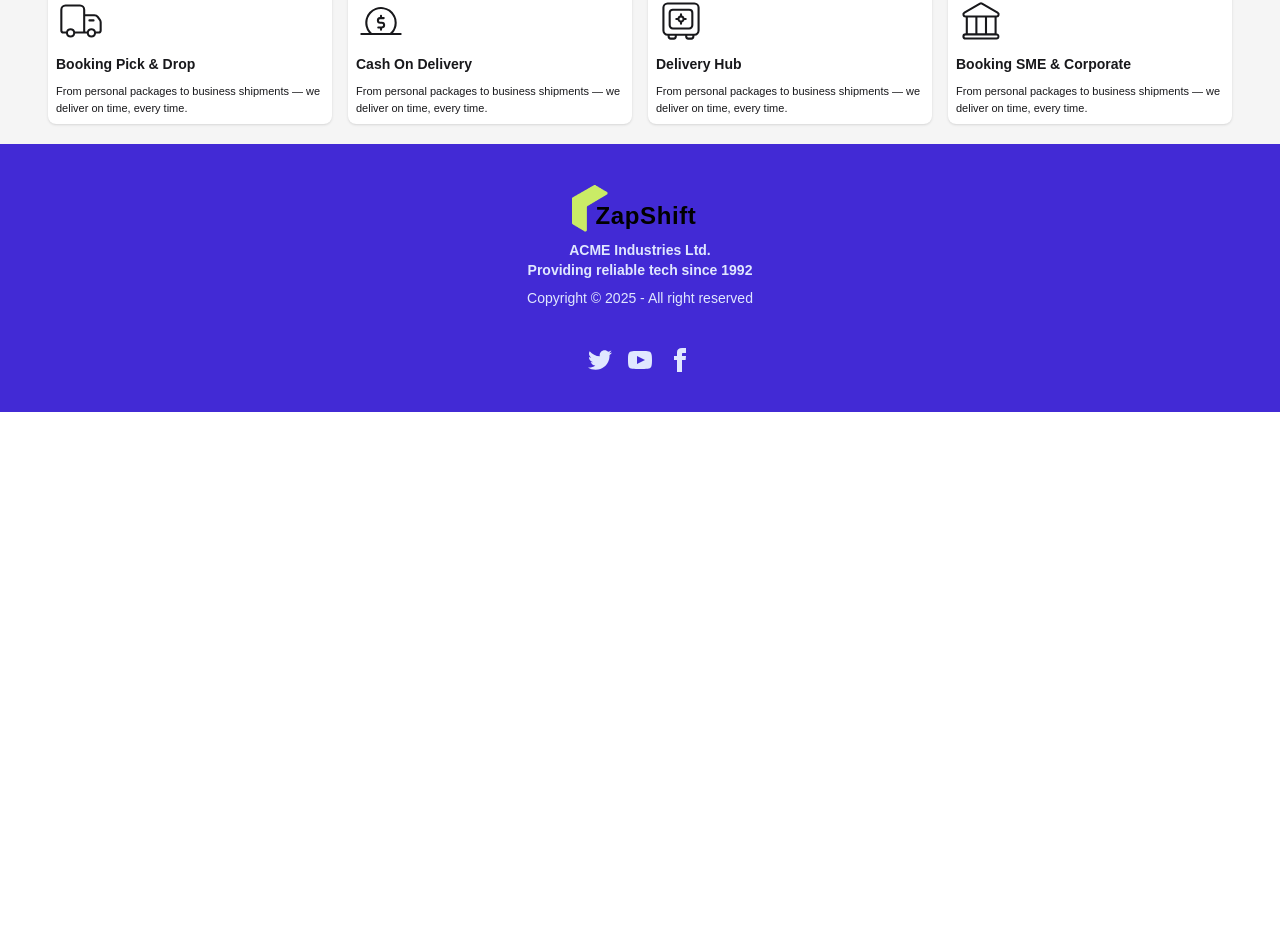
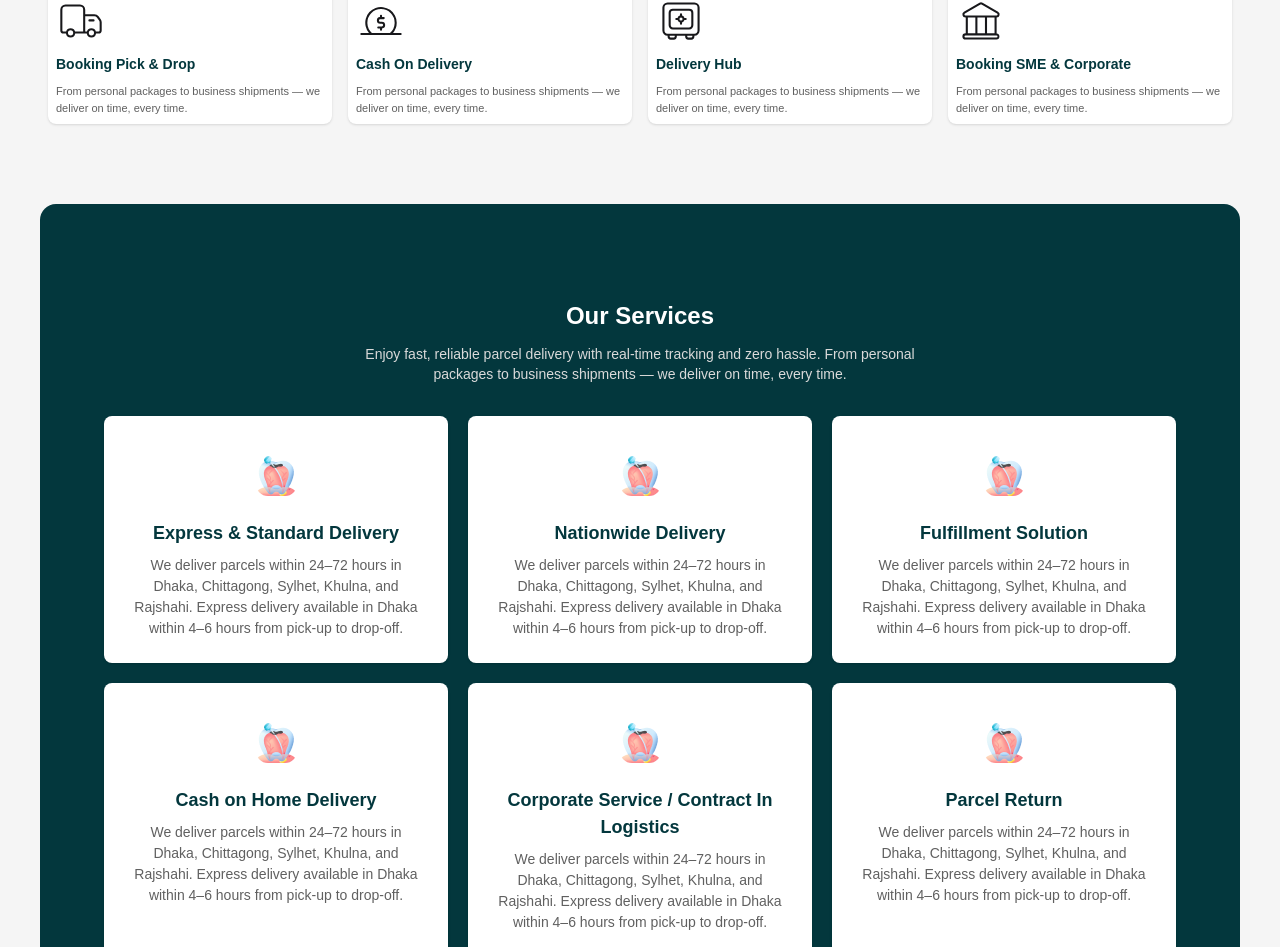
Before and after one commit to Riadul-Islam-551/Zap-Shift-Client, a React (Vite) app: page / in a window 1280 px wide. Shown: the part 148-1095 px from the top of the page. Before the commit the page ends 800 px from the top, so only its background shows below. Built offline with nearby package versions, Linux system fonts and the light colour scheme.

Commit message:
complet the service section

```diff
--- a/src/index.css
+++ b/src/index.css
@@ -7,6 +7,10 @@
 @plugin "daisyui/theme" {
   name: "light";
   default: true;
+  --color-primary: #CAEB66;
+  --color-secondary: #03373D;
+  --color-accent: #606060;
+  --color-accent-content: #DADADA;
 }
 
 /* google fonts  */
@@ -20,6 +24,6 @@ body {
 }
 
 
-.color{
+.color {
   color: #f5f5f5;
 }
--- a/src/pages/home/home/Home.jsx
+++ b/src/pages/home/home/Home.jsx
@@ -1,12 +1,14 @@
-import React from 'react'
-import WorkingPolicy from './components/workingPolicy/WorkingPolicy'
+import React from "react";
+import WorkingPolicy from "./components/workingPolicy/WorkingPolicy";
+import Service from "./components/service/Service";
 
 const Home = () => {
   return (
     <div>
       <WorkingPolicy></WorkingPolicy>
+      <Service></Service>
     </div>
-  )
-}
+  );
+};
 
-export default Home
+export default Home;
--- /dev/null
+++ b/src/pages/home/home/components/service/Service.jsx
@@ -0,0 +1,117 @@
+import React from "react";
+import service from "../../../../../assets/service.png";
+
+const Service = () => {
+  return (
+    <div className="bg-secondary py-24 rounded-2xl my-20">
+      <h1 className="text-2xl font-bold text-center text-white">
+        Our Services
+      </h1>
+      <p className="text-accent-content text-sm mb-8 mx-auto text-center my-3 max-w-[600px]">
+        Enjoy fast, reliable parcel delivery with real-time tracking and zero
+        hassle. From personal packages to business shipments — we deliver on
+        time, every time.
+      </p>
+      <div className="grid grid-cols-1 md:grid-cols-2 lg:grid-cols-3 gap-5 my-4 mx-16">
+        {/* service - 1  */}
+        <div className="card bg-base-100  shadow-sm">
+          <figure className="px-10 pt-10">
+            <img src={service} alt="Service" className="rounded-xl" />
+          </figure>
+          <div className="card-body items-center text-center">
+            <h2 className="card-title text-secondary">
+              Express & Standard Delivery
+            </h2>
+            <p className="text-accent">
+              We deliver parcels within 24–72 hours in Dhaka, Chittagong,
+              Sylhet, Khulna, and Rajshahi. Express delivery available in Dhaka
+              within 4–6 hours from pick-up to drop-off.
+            </p>
+          </div>
+        </div>
+        {/* service - 2  */}
+        <div className="card bg-base-100  shadow-sm">
+          <figure className="px-10 pt-10">
+            <img src={service} alt="Service" className="rounded-xl" />
+          </figure>
+          <div className="card-body items-center text-center">
+            <h2 className="card-title text-secondary">
+              Nationwide Delivery
+            </h2>
+            <p className="text-accent">
+              We deliver parcels within 24–72 hours in Dhaka, Chittagong,
+              Sylhet, Khulna, and Rajshahi. Express delivery available in Dhaka
+              within 4–6 hours from pick-up to drop-off.
+            </p>
+          </div>
+        </div>
+        {/* service - 3  */}
+        <div className="card bg-base-100 shadow-sm">
+          <figure className="px-10 pt-10">
+            <img src={service} alt="Service" className="rounded-xl" />
+          </figure>
+          <div className="card-body items-center text-center">
+            <h2 className="card-title text-secondary">
+              Fulfillment Solution
+            </h2>
+            <p className="text-accent">
+              We deliver parcels within 24–72 hours in Dhaka, Chittagong,
+              Sylhet, Khulna, and Rajshahi. Express delivery available in Dhaka
+              within 4–6 hours from pick-up to drop-off.
+            </p>
+          </div>
+        </div>
+        {/* service - 4  */}
+        <div className="card bg-base-100 shadow-sm">
+          <figure className="px-10 pt-10">
+            <img src={service} alt="Service" className="rounded-xl" />
+          </figure>
+          <div className="card-body items-center text-center">
+            <h2 className="card-title text-secondary">
+              Cash on Home Delivery
+            </h2>
+            <p className="text-accent">
+              We deliver parcels within 24–72 hours in Dhaka, Chittagong,
+              Sylhet, Khulna, and Rajshahi. Express delivery available in Dhaka
+              within 4–6 hours from pick-up to drop-off.
+            </p>
+          </div>
+        </div>
+        {/* service - 5 */}
+        <div className="card bg-base-100 shadow-sm">
+          <figure className="px-10 pt-10">
+            <img src={service} alt="Service" className="rounded-xl" />
+          </figure>
+          <div className="card-body items-center text-center">
+            <h2 className="card-title text-secondary">
+              Corporate Service / Contract In Logistics
+            </h2>
+            <p className="text-accent">
+              We deliver parcels within 24–72 hours in Dhaka, Chittagong,
+              Sylhet, Khulna, and Rajshahi. Express delivery available in Dhaka
+              within 4–6 hours from pick-up to drop-off.
+            </p>
+          </div>
+        </div>
+        {/* service - 6  */}
+        <div className="card bg-base-100  shadow-sm">
+          <figure className="px-10 pt-10">
+            <img src={service} alt="Service" className="rounded-xl" />
+          </figure>
+          <div className="card-body items-center text-center">
+            <h2 className="card-title text-secondary">
+              Parcel Return
+            </h2>
+            <p className="text-accent">
+              We deliver parcels within 24–72 hours in Dhaka, Chittagong,
+              Sylhet, Khulna, and Rajshahi. Express delivery available in Dhaka
+              within 4–6 hours from pick-up to drop-off.
+            </p>
+          </div>
+        </div>
+      </div>
+    </div>
+  );
+};
+
+export default Service;
--- a/src/pages/home/home/components/workingPolicy/WorkingPolicy.jsx
+++ b/src/pages/home/home/components/workingPolicy/WorkingPolicy.jsx
@@ -15,8 +15,8 @@ const WorkingPolicy = () => {
             <div className="">
               <CiDeliveryTruck className=" w-[50px] h-[50px]" />
             </div>
-            <h2 className="card-title">Booking Pick & Drop</h2>
-            <p>
+            <h2 className="card-title text-secondary">Booking Pick & Drop</h2>
+            <p className="text-accent">
               From personal packages to business shipments — we deliver on time,
               every time.
             </p>
@@ -28,8 +28,8 @@ const WorkingPolicy = () => {
             <div className="">
               <CiCoinInsert className=" w-[50px] h-[50px]" />
             </div>
-            <h2 className="card-title">Cash On Delivery</h2>
-            <p>
+            <h2 className="card-title  text-secondary">Cash On Delivery</h2>
+            <p className="text-accent">
               From personal packages to business shipments — we deliver on time,
               every time.
             </p>
@@ -41,8 +41,8 @@ const WorkingPolicy = () => {
             <div className="">
               <CiVault className=" w-[50px] h-[50px]" />
             </div>
-            <h2 className="card-title">Delivery Hub</h2>
-            <p>
+            <h2 className="card-title  text-secondary">Delivery Hub</h2>
+            <p className="text-accent">
               From personal packages to business shipments — we deliver on time,
               every time.
             </p>
@@ -54,8 +54,8 @@ const WorkingPolicy = () => {
             <div className="">
               <CiBank className=" w-[50px] h-[50px]" />
             </div>
-            <h2 className="card-title">Booking SME & Corporate</h2>
-            <p>
+            <h2 className="card-title  text-secondary">Booking SME & Corporate</h2>
+            <p className="text-accent">
               From personal packages to business shipments — we deliver on time,
               every time.
             </p>
--- a/src/shared/footer/Footer.jsx
+++ b/src/shared/footer/Footer.jsx
@@ -3,7 +3,7 @@ import Logo from "../../components/logo/Logo";
 
 const Footer = () => {
   return (
-    <footer className="footer footer-horizontal footer-center bg-primary text-primary-content p-10">
+    <footer className="footer footer-horizontal footer-center bg-black text-white p-10">
       <aside>
         <Logo></Logo>
         <p className="font-bold">
```
